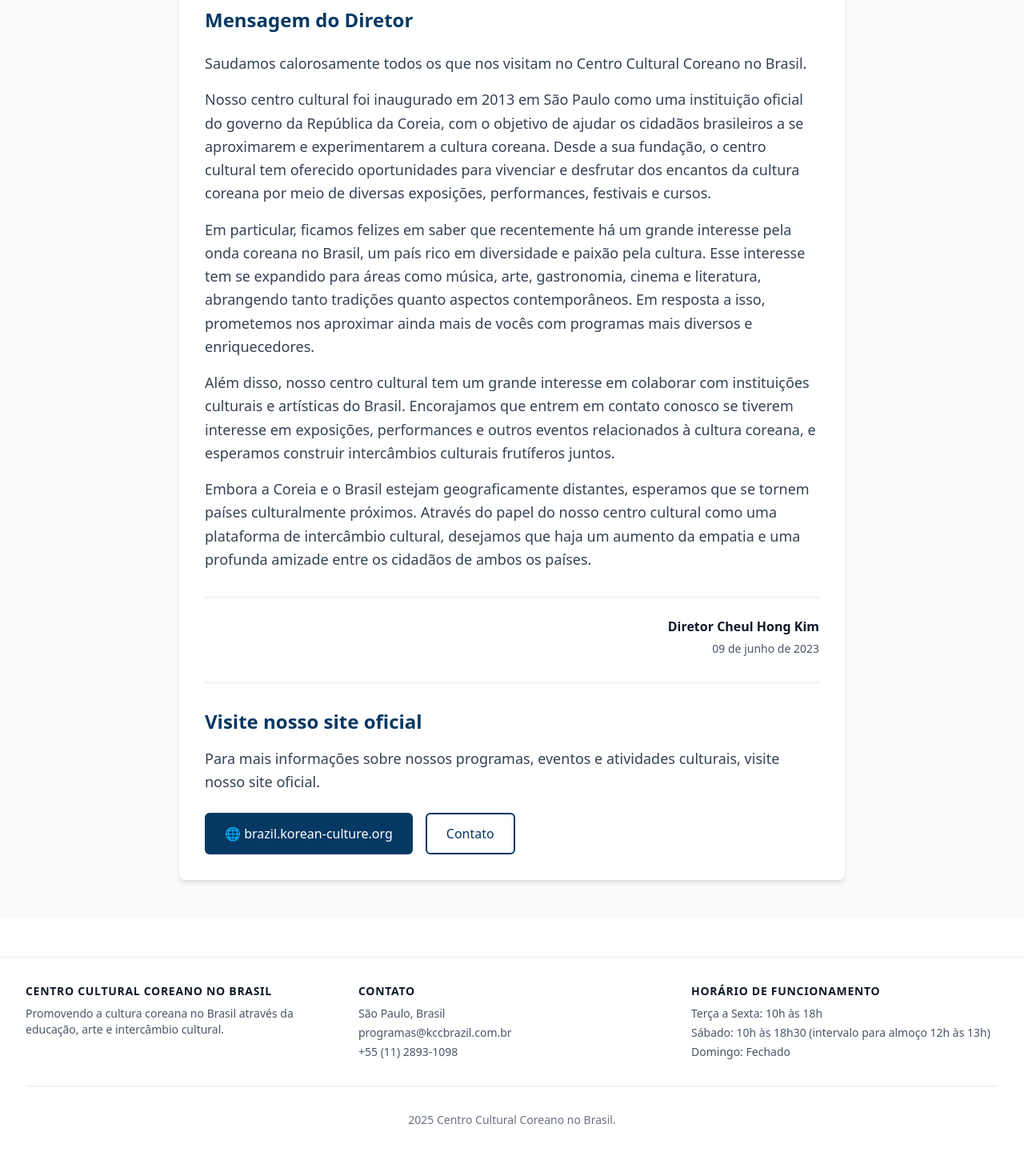
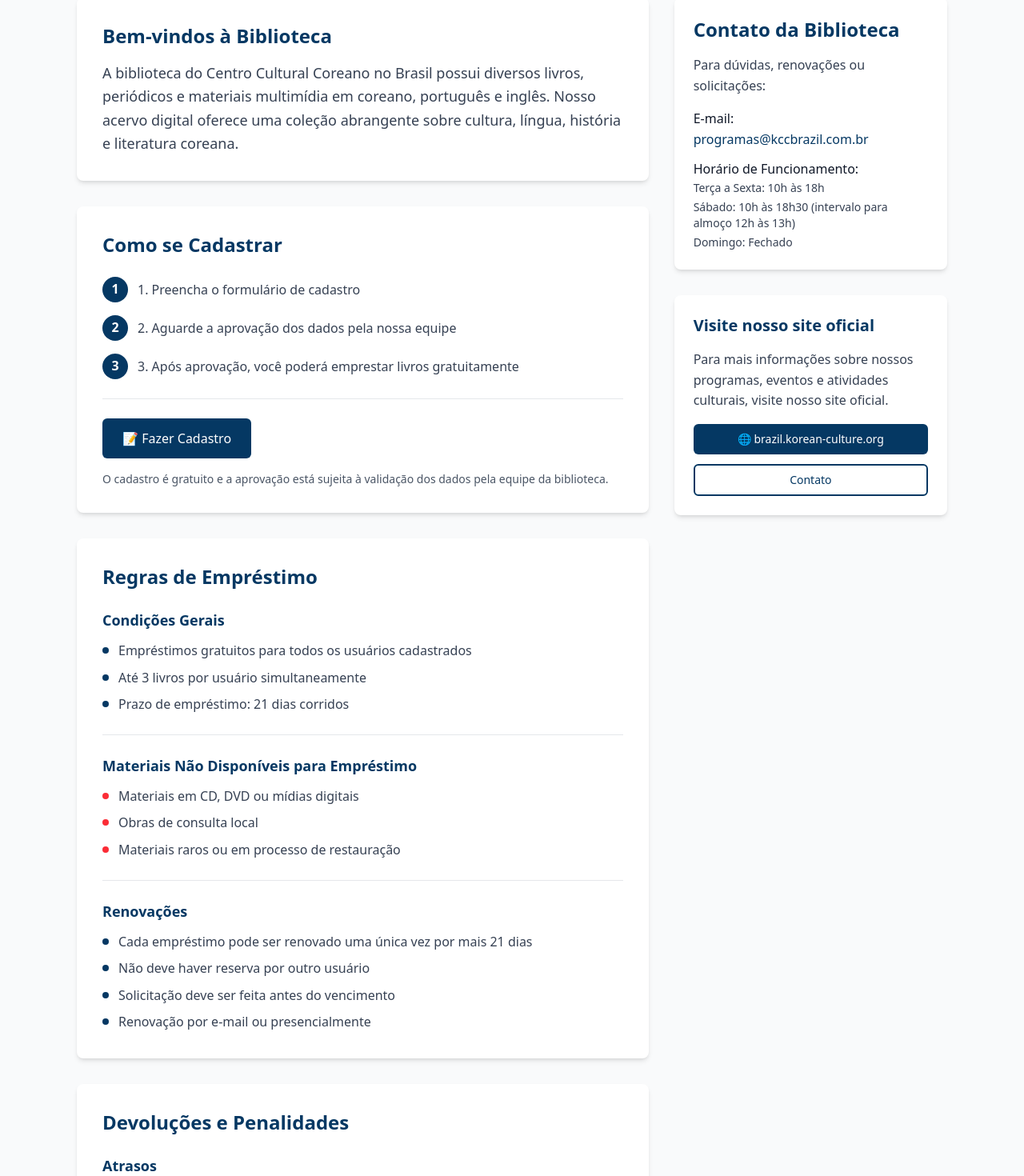
Before and after one commit to vitor-a-c/Acervo-KCC, a Next.js app in the folder acervo-kcc/: page /about in a window 1280 px wide. Shown: the part 320-1790 px from the top of the page at 80% size. Before the commit the page ends 1762 px from the top, so only its background shows below. Built offline with nearby package versions, Linux system fonts and the light colour scheme.

Commit message:
update about page

```diff
--- a/acervo-kcc/src/app/about/page.tsx
+++ b/acervo-kcc/src/app/about/page.tsx
@@ -8,53 +8,140 @@ export default function AboutPage() {
 
   const aboutContent = {
     pt: {
-      title: "Sobre o Centro Cultural Coreano no Brasil",
-      directorMessage: "Mensagem do Diretor",
-      message: `Saudamos calorosamente todos os que nos visitam no Centro Cultural Coreano no Brasil.
+      title: "Sobre a Biblioteca Digital",
+      subtitle: "Centro Cultural Coreano no Brasil",
+      welcome: "Bem-vindos à Biblioteca",
+      welcomeText: "A biblioteca do Centro Cultural Coreano no Brasil possui diversos livros, periódicos e materiais multimídia em coreano, português e inglês. Nosso acervo digital oferece uma coleção abrangente sobre cultura, língua, história e literatura coreana.",
 
-Nosso centro cultural foi inaugurado em 2013 em São Paulo como uma instituição oficial do governo da República da Coreia, com o objetivo de ajudar os cidadãos brasileiros a se aproximarem e experimentarem a cultura coreana. Desde a sua fundação, o centro cultural tem oferecido oportunidades para vivenciar e desfrutar dos encantos da cultura coreana por meio de diversas exposições, performances, festivais e cursos.
+      howToJoin: "Como se Cadastrar",
+      joinStep1: "1. Preencha o formulário de cadastro",
+      joinStep2: "2. Aguarde a aprovação dos dados pela nossa equipe",
+      joinStep3: "3. Após aprovação, você poderá emprestar livros gratuitamente",
+      signUpButton: "Fazer Cadastro",
+      signUpNote: "O cadastro é gratuito e a aprovação está sujeita à validação dos dados pela equipe da biblioteca.",
 
-Em particular, ficamos felizes em saber que recentemente há um grande interesse pela onda coreana no Brasil, um país rico em diversidade e paixão pela cultura. Esse interesse tem se expandido para áreas como música, arte, gastronomia, cinema e literatura, abrangendo tanto tradições quanto aspectos contemporâneos. Em resposta a isso, prometemos nos aproximar ainda mais de vocês com programas mais diversos e enriquecedores.
+      loanRules: "Regras de Empréstimo",
+      generalConditions: "Condições Gerais",
+      condition1: "Empréstimos gratuitos para todos os usuários cadastrados",
+      condition2: "Até 3 livros por usuário simultaneamente",
+      condition3: "Prazo de empréstimo: 21 dias corridos",
 
-Além disso, nosso centro cultural tem um grande interesse em colaborar com instituições culturais e artísticas do Brasil. Encorajamos que entrem em contato conosco se tiverem interesse em exposições, performances e outros eventos relacionados à cultura coreana, e esperamos construir intercâmbios culturais frutíferos juntos.
+      notAvailable: "Materiais Não Disponíveis para Empréstimo",
+      notAvailableList: [
+        "Materiais em CD, DVD ou mídias digitais",
+        "Obras de consulta local",
+        "Materiais raros ou em processo de restauração"
+      ],
 
-Embora a Coreia e o Brasil estejam geograficamente distantes, esperamos que se tornem países culturalmente próximos. Através do papel do nosso centro cultural como uma plataforma de intercâmbio cultural, desejamos que haja um aumento da empatia e uma profunda amizade entre os cidadãos de ambos os países.`,
-      signature: "Diretor Cheul Hong Kim",
-      date: "09 de junho de 2023",
+      renewals: "Renovações",
+      renewalRules: [
+        "Cada empréstimo pode ser renovado uma única vez por mais 21 dias",
+        "Não deve haver reserva por outro usuário",
+        "Solicitação deve ser feita antes do vencimento",
+        "Renovação por e-mail ou presencialmente"
+      ],
+
+      penalties: "Devoluções e Penalidades",
+      lateReturns: "Atrasos",
+      lateText: "A não devolução no prazo implica em suspensão temporária do direito de empréstimo, proporcional ao tempo de atraso (1 dia de suspensão para cada dia de atraso).",
+      damagesTitle: "Danos ou Perda",
+      damagesText: "O usuário é responsável pela integridade do material emprestado. Em caso de perda, dano ou extravio, o usuário deverá repor o exemplar ou ressarcir o valor estimado.",
+
+      contact: "Contato da Biblioteca",
+      contactText: "Para dúvidas, renovações ou solicitações:",
+
       visitWebsite: "Visite nosso site oficial",
       websiteDescription: "Para mais informações sobre nossos programas, eventos e atividades culturais, visite nosso site oficial."
     },
     ko: {
-      title: "주브라질한국문화원 소개",
-      directorMessage: "원장 인사말",
-      message: `주브라질 한국문화원을 찾아주신 여러분을 진심으로 환영합니다.
+      title: "디지털 도서관 소개",
+      subtitle: "주브라질한국문화원",
+      welcome: "도서관에 오신 것을 환영합니다",
+      welcomeText: "주브라질한국문화원 도서관은 한국어, 포르투갈어, 영어로 된 다양한 도서, 정기간행물, 멀티미디어 자료를 보유하고 있습니다. 저희 디지털 아카이브는 한국 문화, 언어, 역사, 문학에 대한 포괄적인 컬렉션을 제공합니다.",
 
-우리 문화원은 대한민국 공식 정부기관으로서, 브라질 시민 여러분들이 한국의 문화를 보다 가까이 경험하는데 도움을 드리고자 2013년 상파울루에 설립되었습니다. 설립 이래 문화원은 다양한 전시, 공연, 축제, 강좌 등 사업으로 한국 문화의 매력을 체험하고 즐길 수 있는 기회를 제공하고 있습니다.
+      howToJoin: "가입 방법",
+      joinStep1: "1. 가입 신청서를 작성해 주세요",
+      joinStep2: "2. 도서관 팀의 데이터 승인을 기다려 주세요",
+      joinStep3: "3. 승인 후 무료로 도서를 대출할 수 있습니다",
+      signUpButton: "가입 신청",
+      signUpNote: "가입은 무료이며 승인은 도서관 팀의 데이터 검증에 따라 결정됩니다.",
 
-특별히 기쁘게 생각하는 점은, 다양성과 열정으로 가득한 문화의 나라 브라질에서 최근 한류에 대한 관심이 뜨겁다는 사실입니다. 그 관심은 음악, 미술, 음식, 영화, 문학 등 분야를 넓혀가고 있으며, 전통과 현대를 아우르고 있습니다. 이에 부응하여 우리 문화원은 더욱 다채롭고 깊이 있는 프로그램으로 여러분께 다가갈 것을 약속드립니다.
+      loanRules: "대출 규정",
+      generalConditions: "일반 조건",
+      condition1: "등록된 모든 사용자에게 무료 대출",
+      condition2: "사용자당 동시에 최대 3권까지",
+      condition3: "대출 기간: 21일",
 
-또한, 우리 문화원은 브라질 문화예술기관과의 협력에도 큰 관심을 가지고 있습니다. 한국 문화 관련 전시, 공연 등에 관심이 있는 기관은 언제든지 연락을 주시기 바라며, 함께 풍성한 문화 교류를 이루어 나갈 수 있기를 기대합니다.
+      notAvailable: "대출 불가 자료",
+      notAvailableList: [
+        "CD, DVD 또는 디지털 미디어 자료",
+        "관내 열람용 도서",
+        "희귀 자료 또는 복원 중인 자료"
+      ],
 
-한국과 브라질이 비록 지리적으로는 멀리 떨어져 있지만, 문화적으로는 가까운 나라가 되기를 바랍니다. 문화교류 플랫폼으로서 문화원의 역할을 통해, 양국 시민들의 공감대가 넓어지고 우정이 깊어지기를 소망합니다.`,
-      signature: "김철홍 원장 드림",
-      date: "2023년 6월 9일",
+      renewals: "연장",
+      renewalRules: [
+        "각 대출은 21일간 한 번만 연장 가능",
+        "다른 사용자의 예약이 없어야 함",
+        "만료일 전에 신청해야 함",
+        "이메일 또는 직접 방문으로 연장 신청"
+      ],
+
+      penalties: "반납 및 벌칙",
+      lateReturns: "연체",
+      lateText: "기한 내 반납하지 않으면 연체일수에 비례하여 대출 권한이 일시 정지됩니다 (연체 1일당 정지 1일).",
+      damagesTitle: "손상 또는 분실",
+      damagesText: "사용자는 대출한 자료의 온전성에 대해 책임집니다. 분실, 손상, 분실 시 동일한 도서로 교체하거나 도서관이 추산한 가격을 배상해야 합니다.",
+
+      contact: "도서관 연락처",
+      contactText: "문의, 연장 또는 요청사항:",
+
       visitWebsite: "공식 웹사이트 방문",
       websiteDescription: "우리의 프로그램, 이벤트 및 문화 활동에 대한 자세한 정보는 공식 웹사이트를 방문해 주세요."
     },
     en: {
-      title: "About Korean Cultural Center in Brazil",
-      directorMessage: "Director's Message",
-      message: `We warmly welcome everyone who visits the Korean Cultural Center in Brazil.
+      title: "About Our Digital Library",
+      subtitle: "Korean Cultural Center in Brazil",
+      welcome: "Welcome to Our Library",
+      welcomeText: "The Korean Cultural Center in Brazil library has various books, periodicals, and multimedia materials in Korean, Portuguese, and English. Our digital archive offers a comprehensive collection about Korean culture, language, history, and literature.",
 
-Our cultural center was inaugurated in 2013 in São Paulo as an official institution of the Republic of Korea government, with the aim of helping Brazilian citizens get closer to and experience Korean culture. Since its founding, the cultural center has provided opportunities to experience and enjoy the charms of Korean culture through various exhibitions, performances, festivals, and courses.
+      howToJoin: "How to Register",
+      joinStep1: "1. Fill out the registration form",
+      joinStep2: "2. Wait for data approval by our library team",
+      joinStep3: "3. After approval, you can borrow books for free",
+      signUpButton: "Sign Up",
+      signUpNote: "Registration is free and approval is subject to data validation by the library team.",
 
-We are particularly pleased to know that recently there has been great interest in the Korean Wave in Brazil, a country rich in diversity and passion for culture. This interest has expanded to areas such as music, art, gastronomy, cinema, and literature, encompassing both traditional and contemporary aspects. In response to this, we promise to approach you even more with more diverse and enriching programs.
+      loanRules: "Loan Rules",
+      generalConditions: "General Conditions",
+      condition1: "Free loans for all registered users",
+      condition2: "Up to 3 books per user simultaneously",
+      condition3: "Loan period: 21 days",
 
-Furthermore, our cultural center has great interest in collaborating with Brazilian cultural and artistic institutions. We encourage those interested in exhibitions, performances, and other events related to Korean culture to contact us, and we hope to build fruitful cultural exchanges together.
+      notAvailable: "Materials Not Available for Loan",
+      notAvailableList: [
+        "Materials on CD, DVD, or digital media",
+        "Reference materials for local consultation",
+        "Rare materials or those under restoration"
+      ],
 
-Although Korea and Brazil are geographically distant, we hope they will become culturally close countries. Through the role of our cultural center as a platform for cultural exchange, we wish for increased empathy and deep friendship between the citizens of both countries.`,
-      signature: "Director Cheul Hong Kim",
-      date: "June 9, 2023",
+      renewals: "Renewals",
+      renewalRules: [
+        "Each loan can be renewed once for another 21 days",
+        "Must not be reserved by another user",
+        "Request must be made before expiration",
+        "Renewal by email or in person"
+      ],
+
+      penalties: "Returns and Penalties",
+      lateReturns: "Late Returns",
+      lateText: "Failure to return on time results in temporary suspension of borrowing rights, proportional to the delay time (1 day suspension per day of delay).",
+      damagesTitle: "Damage or Loss",
+      damagesText: "The user is responsible for the integrity of borrowed materials. In case of loss, damage, or misplacement, the user must replace the item or compensate the estimated value.",
+
+      contact: "Library Contact",
+      contactText: "For questions, renewals, or requests:",
+
       visitWebsite: "Visit Our Official Website",
       websiteDescription: "For more information about our programs, events, and cultural activities, please visit our official website."
     }
@@ -63,77 +150,227 @@ Although Korea and Brazil are geographically distant, we hope they will become c
   const { language } = useLanguage();
   const content = aboutContent[language];
 
-  // Split message into paragraphs for better formatting
-  const messageParagraphs = content.message.split('\n\n').filter(p => p.trim());
-
   return (
     <div className="min-h-screen bg-gray-50">
       {/* Hero Section */}
       <div className="text-white" style={{background: 'linear-gradient(to right, #053863, #1e40af)'}}>
-        <div className="max-w-4xl mx-auto px-4 sm:px-6 lg:px-8 py-16">
+        <div className="max-w-6xl mx-auto px-4 sm:px-6 lg:px-8 py-16">
           <div className="text-center">
-            <h1 className="text-4xl font-bold mb-4">
+            <h1 className="text-4xl font-bold mb-2">
               {content.title}
             </h1>
+            <p className="text-xl text-blue-100">
+              {content.subtitle}
+            </p>
           </div>
         </div>
       </div>
 
       {/* Content */}
-      <div className="max-w-4xl mx-auto px-4 sm:px-6 lg:px-8 py-12">
-        <div className="bg-white rounded-lg shadow-md p-8 space-y-8">
+      <div className="max-w-6xl mx-auto px-4 sm:px-6 lg:px-8 py-12">
+        <div className="grid grid-cols-1 lg:grid-cols-3 gap-8">
 
-          {/* Director's Message */}
-          <section>
+          {/* Main Library Information */}
+          <div className="lg:col-span-2 space-y-8">
+
+            {/* Welcome Section */}
+            <div className="bg-white rounded-lg shadow-md p-8">
+              <h2 className="text-2xl font-bold mb-4" style={{color: '#053863'}}>
+                {content.welcome}
+              </h2>
+              <p className="text-gray-700 leading-relaxed text-lg">
+                {content.welcomeText}
+              </p>
+            </div>
+
+            {/* How to Join */}
+            <div className="bg-white rounded-lg shadow-md p-8">
               <h2 className="text-2xl font-bold mb-6" style={{color: '#053863'}}>
-              {content.directorMessage}
+                {content.howToJoin}
               </h2>
 
-            <div className="space-y-4">
-              {messageParagraphs.map((paragraph, index) => (
-                <p key={index} className="text-gray-700 leading-relaxed text-lg">
-                  {paragraph}
-                </p>
-              ))}
+              <div className="space-y-4 mb-6">
+                <div className="flex items-start space-x-3">
+                  <div className="flex-shrink-0 w-8 h-8 rounded-full flex items-center justify-center text-white font-bold" style={{backgroundColor: '#053863'}}>
+                    1
+                  </div>
+                  <p className="text-gray-700 pt-1">{content.joinStep1}</p>
+                </div>
+                <div className="flex items-start space-x-3">
+                  <div className="flex-shrink-0 w-8 h-8 rounded-full flex items-center justify-center text-white font-bold" style={{backgroundColor: '#053863'}}>
+                    2
+                  </div>
+                  <p className="text-gray-700 pt-1">{content.joinStep2}</p>
+                </div>
+                <div className="flex items-start space-x-3">
+                  <div className="flex-shrink-0 w-8 h-8 rounded-full flex items-center justify-center text-white font-bold" style={{backgroundColor: '#053863'}}>
+                    3
+                  </div>
+                  <p className="text-gray-700 pt-1">{content.joinStep3}</p>
+                </div>
               </div>
 
-            {/* Signature */}
-            <div className="mt-8 pt-6 border-t border-gray-200">
-              <div className="text-right">
-                <p className="font-semibold text-gray-900">{content.signature}</p>
-                <p className="text-gray-600 text-sm mt-1">{content.date}</p>
+              <div className="border-t border-gray-200 pt-6">
+                <a
+                  href="https://forms.gle/4vZU8H9f8zrXhbyFA"
+                  target="_blank"
+                  rel="noopener noreferrer"
+                  className="inline-flex items-center px-6 py-3 border border-transparent text-base font-medium rounded-md text-white hover:opacity-90 transition-opacity mr-4 mb-4"
+                  style={{backgroundColor: '#053863'}}
+                >
+                  📝 {content.signUpButton}
+                </a>
+                <p className="text-sm text-gray-600">
+                  {content.signUpNote}
+                </p>
               </div>
             </div>
-          </section>
 
-          {/* Website Section */}
-          <section className="border-t border-gray-200 pt-8">
+            {/* Loan Rules */}
+            <div className="bg-white rounded-lg shadow-md p-8">
+              <h2 className="text-2xl font-bold mb-6" style={{color: '#053863'}}>
+                {content.loanRules}
+              </h2>
+
+              {/* General Conditions */}
+              <div className="mb-6">
+                <h3 className="text-lg font-semibold mb-3" style={{color: '#053863'}}>
+                  {content.generalConditions}
+                </h3>
+                <ul className="space-y-2">
+                  <li className="flex items-start">
+                    <span className="flex-shrink-0 w-2 h-2 rounded-full mt-2 mr-3" style={{backgroundColor: '#053863'}}></span>
+                    <span className="text-gray-700">{content.condition1}</span>
+                  </li>
+                  <li className="flex items-start">
+                    <span className="flex-shrink-0 w-2 h-2 rounded-full mt-2 mr-3" style={{backgroundColor: '#053863'}}></span>
+                    <span className="text-gray-700">{content.condition2}</span>
+                  </li>
+                  <li className="flex items-start">
+                    <span className="flex-shrink-0 w-2 h-2 rounded-full mt-2 mr-3" style={{backgroundColor: '#053863'}}></span>
+                    <span className="text-gray-700">{content.condition3}</span>
+                  </li>
+                </ul>
+              </div>
+
+              {/* Not Available */}
+              <div className="mb-6 border-t border-gray-200 pt-6">
+                <h3 className="text-lg font-semibold mb-3" style={{color: '#053863'}}>
+                  {content.notAvailable}
+                </h3>
+                <ul className="space-y-2">
+                  {content.notAvailableList.map((item: string, index: number) => (
+                    <li key={index} className="flex items-start">
+                      <span className="flex-shrink-0 w-2 h-2 rounded-full mt-2 mr-3 bg-red-500"></span>
+                      <span className="text-gray-700">{item}</span>
+                    </li>
+                  ))}
+                </ul>
+              </div>
+
+              {/* Renewals */}
+              <div className="border-t border-gray-200 pt-6">
+                <h3 className="text-lg font-semibold mb-3" style={{color: '#053863'}}>
+                  {content.renewals}
+                </h3>
+                <ul className="space-y-2">
+                  {content.renewalRules.map((rule: string, index: number) => (
+                    <li key={index} className="flex items-start">
+                      <span className="flex-shrink-0 w-2 h-2 rounded-full mt-2 mr-3" style={{backgroundColor: '#053863'}}></span>
+                      <span className="text-gray-700">{rule}</span>
+                    </li>
+                  ))}
+                </ul>
+              </div>
+            </div>
+
+            {/* Penalties */}
+            <div className="bg-white rounded-lg shadow-md p-8">
+              <h2 className="text-2xl font-bold mb-6" style={{color: '#053863'}}>
+                {content.penalties}
+              </h2>
+
+              <div className="space-y-6">
+                <div>
+                  <h3 className="text-lg font-semibold mb-3" style={{color: '#053863'}}>
+                    {content.lateReturns}
+                  </h3>
+                  <p className="text-gray-700 leading-relaxed">
+                    {content.lateText}
+                  </p>
+                </div>
+
+                <div className="border-t border-gray-200 pt-6">
+                  <h3 className="text-lg font-semibold mb-3" style={{color: '#053863'}}>
+                    {content.damagesTitle}
+                  </h3>
+                  <p className="text-gray-700 leading-relaxed">
+                    {content.damagesText}
+                  </p>
+                </div>
+              </div>
+            </div>
+
+          </div>
+
+          {/* Sidebar - Full width since no director's message */}
+          <div className="lg:col-span-1 space-y-8">
+
+            {/* Contact */}
+            <div className="bg-white rounded-lg shadow-md p-6">
               <h2 className="text-2xl font-bold mb-4" style={{color: '#053863'}}>
+                {content.contact}
+              </h2>
+              <p className="text-gray-700 mb-4">
+                {content.contactText}
+              </p>
+              <div className="space-y-3">
+                <div>
+                  <p className="font-medium text-gray-900">E-mail:</p>
+                  <a href="mailto:programas@kccbrazil.com.br" className="hover:underline" style={{color: '#053863'}}>
+                    programas@kccbrazil.com.br
+                  </a>
+                </div>
+                <div>
+                  <p className="font-medium text-gray-900">{t.footer.hours}:</p>
+                  <div className="text-gray-700 space-y-1 text-sm">
+                    <p>{t.footer.weekdays}</p>
+                    <p>{t.footer.saturday}</p>
+                    <p>{t.footer.sunday}</p>
+                  </div>
+                </div>
+              </div>
+            </div>
+
+            {/* Website Link */}
+            <div className="bg-white rounded-lg shadow-md p-6">
+              <h2 className="text-xl font-bold mb-4" style={{color: '#053863'}}>
                 {content.visitWebsite}
               </h2>
-            <p className="text-gray-700 leading-relaxed text-lg mb-6">
+              <p className="text-gray-700 mb-4">
                 {content.websiteDescription}
               </p>
-            <div className="flex flex-col sm:flex-row gap-4">
+              <div className="space-y-3">
                 <a
                   href="https://brazil.korean-culture.org/"
                   target="_blank"
                   rel="noopener noreferrer"
-                className="inline-flex items-center px-6 py-3 border border-transparent text-base font-medium rounded-md text-white hover:opacity-90 transition-opacity"
+                  className="block w-full text-center px-4 py-2 border border-transparent text-sm font-medium rounded-md text-white hover:opacity-90 transition-opacity"
                   style={{backgroundColor: '#053863'}}
                 >
                   🌐 brazil.korean-culture.org
                 </a>
                 <a
                   href="/contact"
-                className="inline-flex items-center px-6 py-3 border-2 text-base font-medium rounded-md transition-colors hover:bg-gray-50"
+                  className="block w-full text-center px-4 py-2 border-2 text-sm font-medium rounded-md transition-colors hover:bg-gray-50"
                   style={{borderColor: '#053863', color: '#053863'}}
                 >
                   {t.header.contact}
                 </a>
               </div>
-          </section>
+            </div>
 
+          </div>
         </div>
       </div>
     </div>
```
Lines whose indentation alone changed are shown as unchanged.
